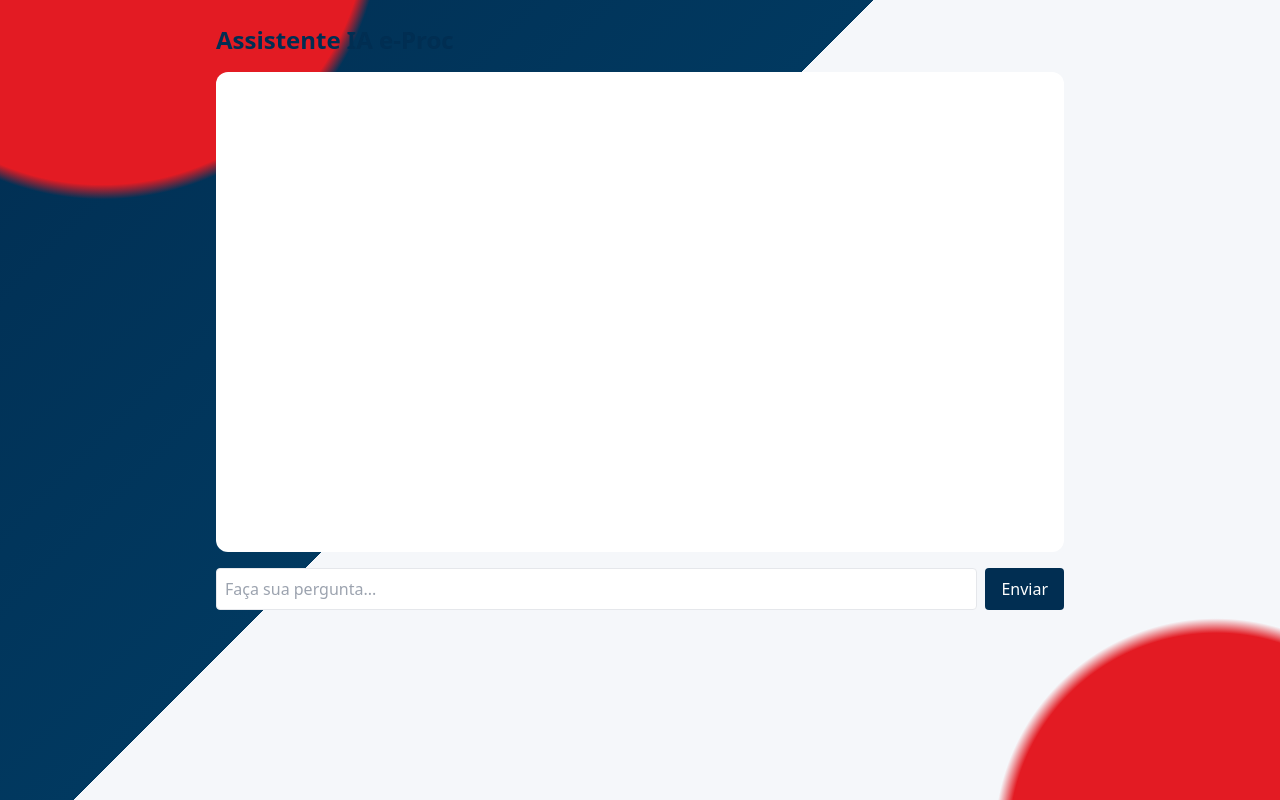
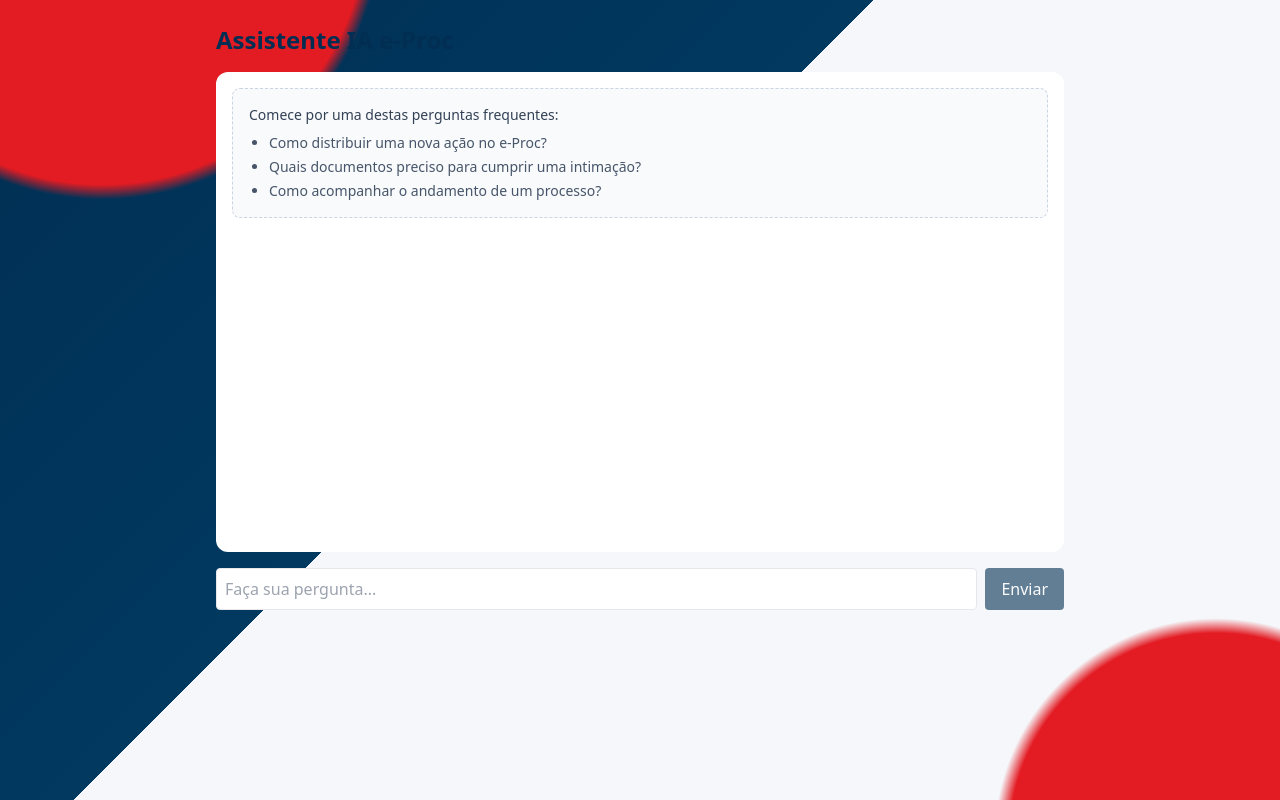
Before and after one commit to wesleyjuca/Teste, a Next.js app: page /assistant in a window 1280 px wide. Built offline with nearby package versions, Linux system fonts and the light colour scheme.

Commit message:
Melhora UX do assistente e tratamento de erros da API

```diff
--- a/app/api/ai-chat/route.ts
+++ b/app/api/ai-chat/route.ts
@@ -2,24 +2,59 @@ import OpenAI from "openai";
 import { NextResponse } from "next/server";
 
 export async function POST(request: Request) {
-  const { message, history } = await request.json();
+  let payload: { message?: string; history?: Array<{ role: "system" | "user" | "assistant"; content: string }> };
+
+  try {
+    payload = await request.json();
+  } catch {
+    return NextResponse.json(
+      { error: "Não foi possível interpretar a requisição. Revise os dados enviados e tente novamente." },
+      { status: 400 }
+    );
+  }
+
+  const message = payload?.message?.trim();
+
+  if (!message) {
+    return NextResponse.json(
+      { error: "Envie uma mensagem válida para que o assistente possa responder." },
+      { status: 400 }
+    );
+  }
 
   if (!process.env.OPENAI_API_KEY) {
     return NextResponse.json(
-      { error: "OPENAI_API_KEY environment variable is not configured." },
-      { status: 500 }
+      { error: "Configuração ausente: defina a variável OPENAI_API_KEY para habilitar o assistente." },
+      { status: 503 }
     );
   }
 
+  try {
     const client = new OpenAI({ apiKey: process.env.OPENAI_API_KEY });
     const completion = await client.chat.completions.create({
       model: "gpt-4o-mini",
       messages: [
-      { role: "system", content: "You are a legal assistant specialized in the e-Proc system. Provide clear and practical step-by-step guidance." },
-      ...(history ?? []),
+        {
+          role: "system",
+          content: "You are a legal assistant specialized in the e-Proc system. Provide clear and practical step-by-step guidance."
+        },
+        ...(payload.history ?? []),
         { role: "user", content: message }
       ]
     });
 
     return NextResponse.json({ message: completion.choices[0]?.message?.content ?? "" });
+  } catch (error) {
+    const status = typeof error === "object" && error !== null && "status" in error && typeof error.status === "number"
+      ? error.status
+      : 502;
+
+    return NextResponse.json(
+      {
+        error:
+          "Não foi possível obter resposta da IA neste momento. Tente novamente em instantes ou verifique a configuração do provedor."
+      },
+      { status: status >= 400 && status < 600 ? status : 502 }
+    );
   }
+}
--- a/app/assistant/page.tsx
+++ b/app/assistant/page.tsx
@@ -1,38 +1,133 @@
 "use client";
 
 import { useChatStore } from "@/hooks/use-chat-store";
-import { useState } from "react";
+import { FormEvent, useMemo, useState } from "react";
+
+const SUGESTOES_INICIAIS = [
+  "Como distribuir uma nova ação no e-Proc?",
+  "Quais documentos preciso para cumprir uma intimação?",
+  "Como acompanhar o andamento de um processo?"
+];
 
 export default function AssistantPage() {
   const { messages, addMessage } = useChatStore();
   const [input, setInput] = useState("");
+  const [isLoading, setIsLoading] = useState(false);
+  const [errorMessage, setErrorMessage] = useState<string | null>(null);
+  const [lastPayload, setLastPayload] = useState<{ message: string; history: typeof messages } | null>(null);
+
+  const hasMessages = messages.length > 0;
+
+  const canSend = useMemo(() => input.trim().length > 0 && !isLoading, [input, isLoading]);
+
+  const sendMessage = async (payload: { message: string; history: typeof messages }) => {
+    setIsLoading(true);
+    setErrorMessage(null);
+
+    try {
+      const response = await fetch("/api/ai-chat", {
+        method: "POST",
+        headers: { "Content-Type": "application/json" },
+        body: JSON.stringify(payload)
+      });
+
+      const data = await response.json();
+
+      if (!response.ok) {
+        throw new Error(data?.error ?? "Não foi possível responder agora. Tente novamente em instantes.");
+      }
+
+      addMessage({ role: "assistant", content: data.message ?? "Sem resposta" });
+      setInput("");
+      setLastPayload(null);
+    } catch (error) {
+      const friendlyMessage = error instanceof Error
+        ? error.message
+        : "Ocorreu um erro inesperado. Verifique sua conexão e tente novamente.";
+
+      setErrorMessage(friendlyMessage);
+      setLastPayload(payload);
+    } finally {
+      setIsLoading(false);
+    }
+  };
+
+  const handleSubmit = async (e: FormEvent<HTMLFormElement>) => {
+    e.preventDefault();
+
+    const trimmedInput = input.trim();
+    if (!trimmedInput || isLoading) return;
+
+    const payload = { message: trimmedInput, history: messages };
+    addMessage({ role: "user", content: trimmedInput });
+
+    await sendMessage(payload);
+  };
 
   return (
     <main className="mx-auto max-w-4xl p-6">
       <h1 className="text-2xl font-bold text-primary">Assistente IA e-Proc</h1>
-      <div className="mt-4 h-[480px] space-y-2 overflow-y-auto rounded-xl bg-white p-4">
+
+      <div className="mt-4 h-[480px] space-y-3 overflow-y-auto rounded-xl bg-white p-4">
+        {!hasMessages && !isLoading && (
+          <div className="rounded-lg border border-dashed border-slate-300 bg-slate-50 p-4 text-sm text-slate-600">
+            <p className="font-medium text-slate-700">Comece por uma destas perguntas frequentes:</p>
+            <ul className="mt-2 list-disc space-y-1 pl-5">
+              {SUGESTOES_INICIAIS.map((sugestao) => (
+                <li key={sugestao}>{sugestao}</li>
+              ))}
+            </ul>
+          </div>
+        )}
+
         {messages.map((message, index) => (
-          <div key={index} className={message.role === "assistant" ? "text-primary" : "text-slate-700"}>{message.content}</div>
+          <div
+            key={index}
+            className={message.role === "assistant" ? "text-primary" : "text-slate-700"}
+          >
+            {message.content}
+          </div>
         ))}
+
+        {isLoading && (
+          <div className="inline-flex w-fit items-center gap-1 rounded-full bg-slate-100 px-3 py-2 text-sm text-slate-600">
+            <span className="h-2 w-2 animate-bounce rounded-full bg-slate-400 [animation-delay:-0.3s]" />
+            <span className="h-2 w-2 animate-bounce rounded-full bg-slate-400 [animation-delay:-0.15s]" />
+            <span className="h-2 w-2 animate-bounce rounded-full bg-slate-400" />
+            <span className="ml-2">Gerando resposta...</span>
+          </div>
+        )}
       </div>
-      <form
-        className="mt-4 flex gap-2"
-        onSubmit={async (e) => {
-          e.preventDefault();
-          if (!input.trim()) return;
-          addMessage({ role: "user", content: input });
-          const response = await fetch("/api/ai-chat", {
-            method: "POST",
-            headers: { "Content-Type": "application/json" },
-            body: JSON.stringify({ message: input, history: messages })
-          });
-          const data = await response.json();
-          addMessage({ role: "assistant", content: data.message ?? "Sem resposta" });
-          setInput("");
-        }}
-      >
-        <input className="flex-1 rounded border p-2" value={input} onChange={(e) => setInput(e.target.value)} placeholder="Faça sua pergunta..." />
-        <button className="rounded bg-primary px-4 py-2 text-white" type="submit">Enviar</button>
+
+      {errorMessage && (
+        <div className="mt-3 rounded-lg border border-red-200 bg-red-50 p-3 text-sm text-red-700">
+          <p>{errorMessage}</p>
+          <button
+            className="mt-2 rounded bg-red-600 px-3 py-1.5 text-white disabled:cursor-not-allowed disabled:opacity-60"
+            onClick={() => lastPayload && sendMessage(lastPayload)}
+            disabled={isLoading || !lastPayload}
+            type="button"
+          >
+            Tentar novamente
+          </button>
+        </div>
+      )}
+
+      <form className="mt-4 flex gap-2" onSubmit={handleSubmit}>
+        <input
+          className="flex-1 rounded border p-2 disabled:cursor-not-allowed disabled:bg-slate-100"
+          value={input}
+          onChange={(e) => setInput(e.target.value)}
+          placeholder="Faça sua pergunta..."
+          disabled={isLoading}
+        />
+        <button
+          className="rounded bg-primary px-4 py-2 text-white disabled:cursor-not-allowed disabled:opacity-60"
+          type="submit"
+          disabled={!canSend}
+        >
+          {isLoading ? "Enviando..." : "Enviar"}
+        </button>
       </form>
     </main>
   );
```
Lines whose indentation alone changed are shown as unchanged.
